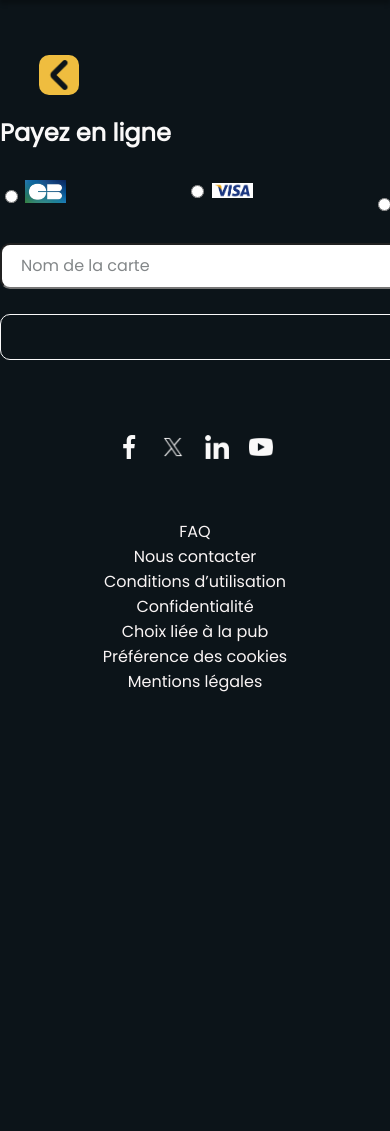
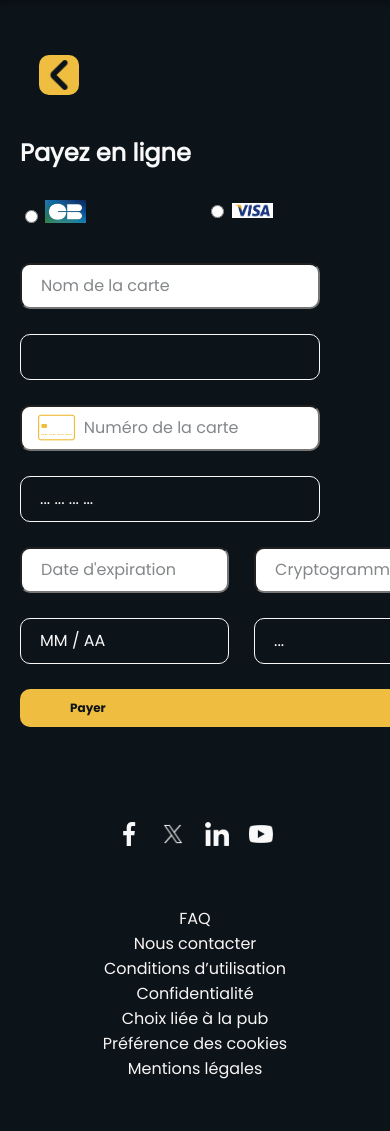
Before and after one commit to KevinDln/popstreaming, a PHP site: page /popstreaming/php/moyens_de_paiement.php in a window 390 px wide; the page is wider, and only the part inside the window is pictured. Shown: the part 100-1231 px from the top of that part. Before the commit the page ends 792 px from the top of that part, so only its background shows below. Run offline with PHP 8.4, Linux system fonts and the light colour scheme.

Commit message:
page moyen de paiement responsive

```diff
--- a/Public/css/footer.css
+++ b/Public/css/footer.css
@@ -1,10 +1,7 @@
 .footer {
     padding: 50px;
     background-color: var(--Nuances-noir);
-    position: absolute;
-    bottom: 0;
-    left: 0;
-    right: 0;
+    margin-top: auto;
 }
 
 .c {
--- a/Public/css/moyens.css
+++ b/Public/css/moyens.css
@@ -75,3 +75,18 @@
     position : absolute;
     margin : 15px;
 }
+
+@media screen and (max-width: 522px) {
+    .center {
+        width: 100%;
+        margin: 0;
+    }
+
+    .center {
+       padding: 20px;
+    }
+
+    .input, .input2 {
+        width:  300px;
+    }
+}
--- a/php/moyens_de_paiement.php
+++ b/php/moyens_de_paiement.php
@@ -3,8 +3,8 @@
 <head>
     <meta charset="UTF-8">
     <meta name="viewport" content="width=device-width,initial-scale=1.0">
-    <title>Document</title>
-
+    <title>Paiement</title>
+    <link rel="icon" href="../Public/img/icon-pop-streaming.png" type="image/png">
     <link rel="stylesheet" href="../Public/css/nav.css">
     <link rel="stylesheet" href="../Public/css/styles.css">
     <link rel="stylesheet" href="../Public/css/variables.css">
```
Also changed, not shown: Public/css/mentionslegales.css (+5 -3 lines).
